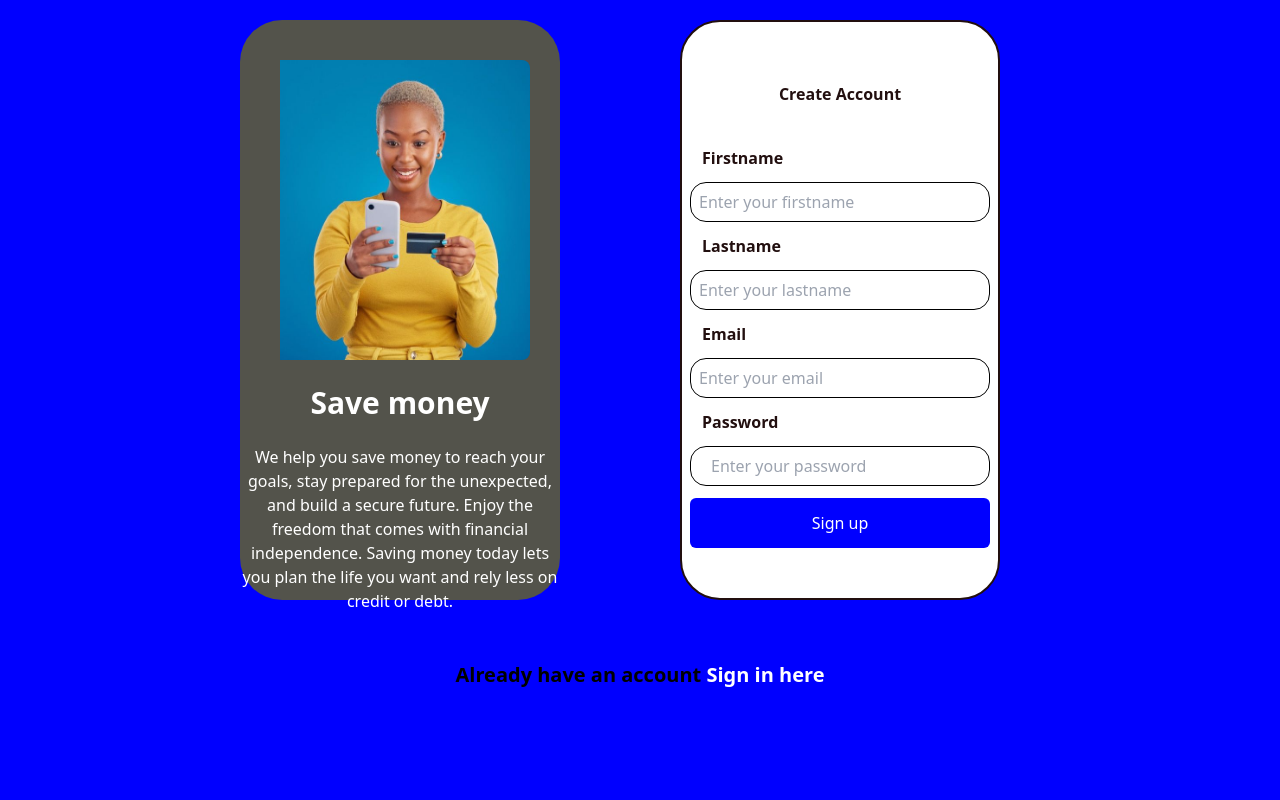
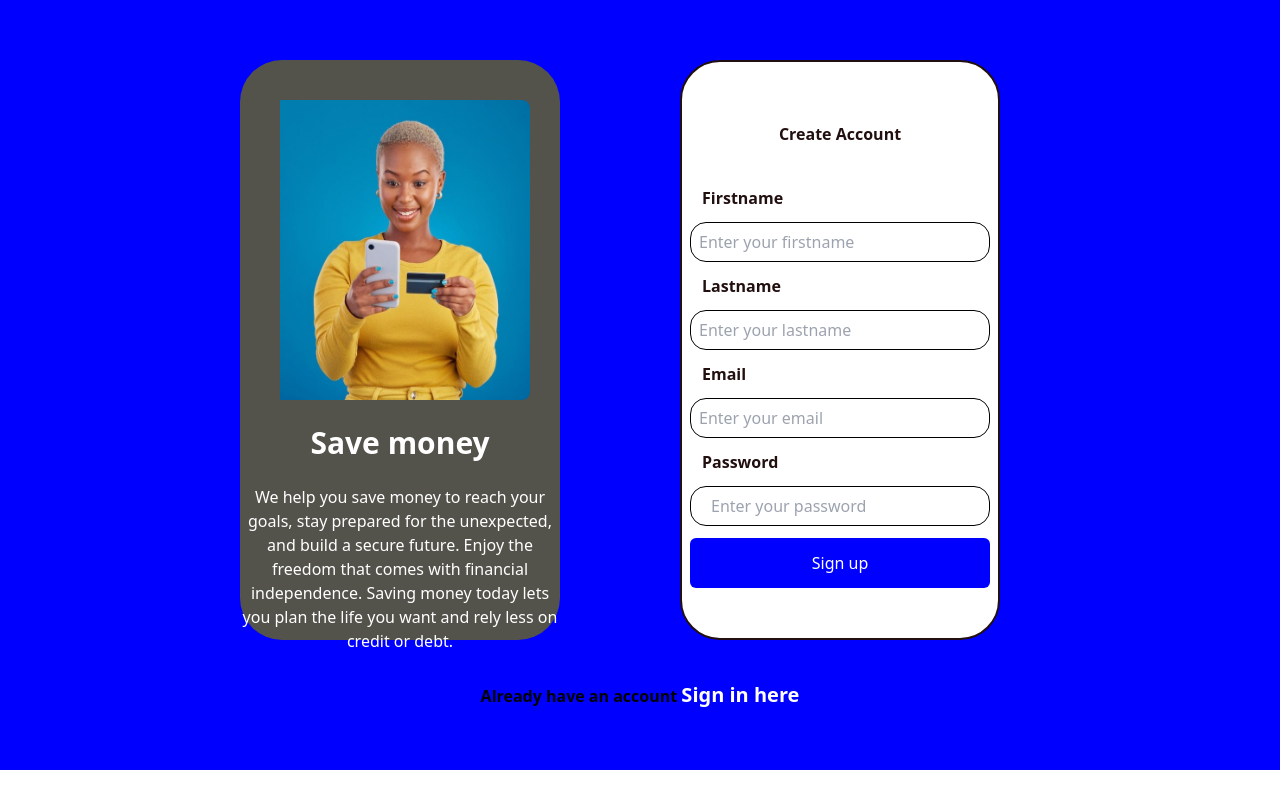
Before and after one commit to Folakl/Safepay, a React (Vite) app: page / in a window 1280 px wide. Built offline with nearby package versions, Linux system fonts and the light colour scheme.

Commit message:
made adjustment

```diff
--- a/src/pages/SignUp.jsx
+++ b/src/pages/SignUp.jsx
@@ -47,7 +47,7 @@ const SignUp = () => {
       });
   };
   return (
-    <div className='bg-[blue] w-100% h-screen '>
+    <div className='bg-[blue] w-100% lg:h-[770px] md:h-[1100px] h-[720px] md:pt-10 lg:pt-10 pt-0'>
 
 <div className='grid grid-cols-2  justify-self-center'>
       {/* Left section with promotional content */}
@@ -108,7 +108,7 @@ const SignUp = () => {
       </div>
 
     </div>
-    <h3 className='justify-self-center font-bold text-[20px] mt-10'>Already have an account  <Link to="/login"><span className='text-[white]'>Sign in here</span></Link></h3>
+    <h3 className='justify-self-center font-bold  mt-5'>Already have an account  <Link to="/login"><span className=' text-[20px] text-[white]'>Sign in here</span></Link></h3>
     </div>
   );
 };
```
